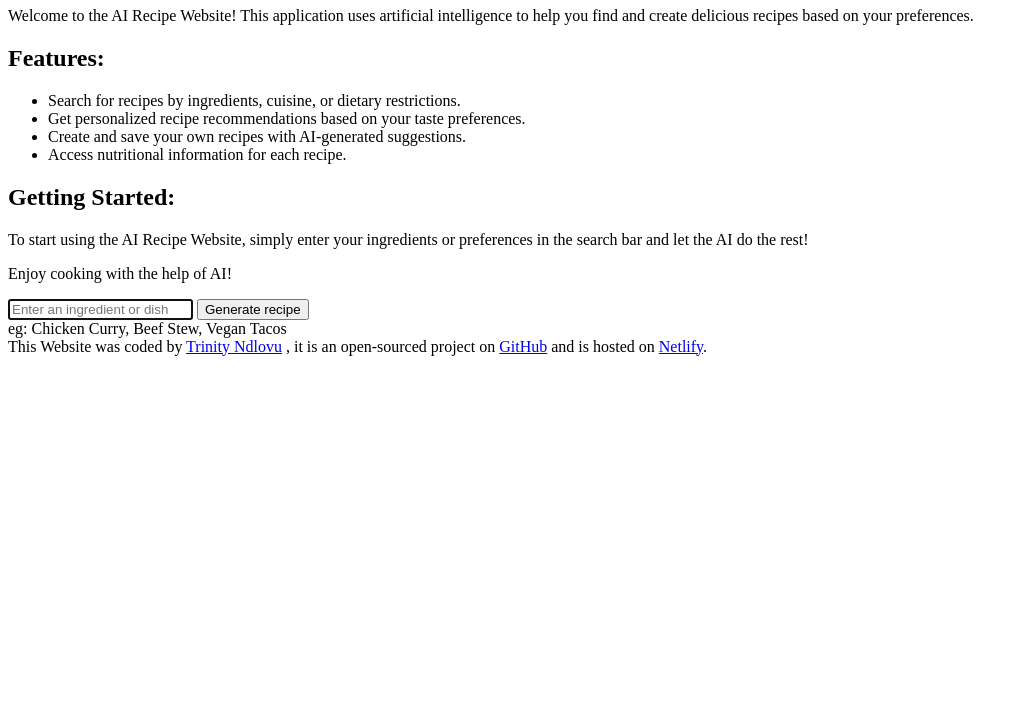
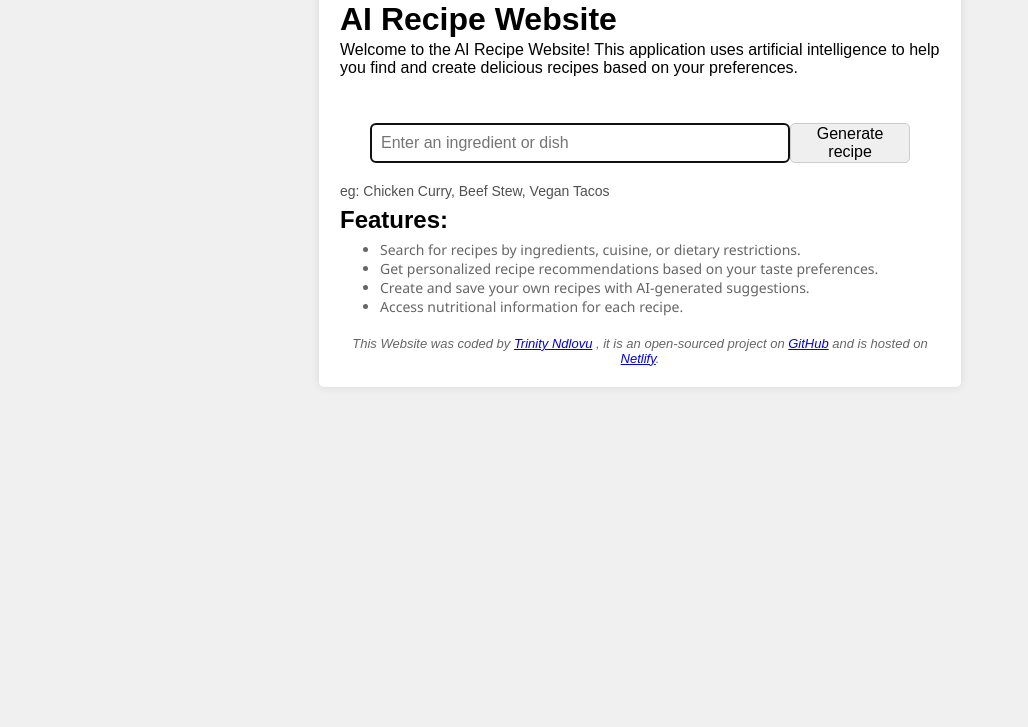
Before and after one commit to ndlovutrinity18-a11y/AI-Recipe-Generator, a plain HTML site: page index.html in a window 1280 px wide. Shown: the part 73-800 px from the top of the page, without its empty margins (0-1028 px from the left). Drawn offline with Linux system fonts and the light colour scheme.

Commit message:
linked the css file

```diff
--- a/index.html
+++ b/index.html
@@ -3,11 +3,20 @@
 <head>
     <meta charset="UTF-8">
     <meta name="viewport" content="width=device-width, initial-scale=1.0">
+    <link rel="stylesheet" href="src/style.css">
     <title>AI recipe website</title>
 </head>
 <body>
+    <main id="container">
     <h1>AI Recipe Website</h1>
     <p>Welcome to the AI Recipe Website! This application uses artificial intelligence to help you find and create delicious recipes based on your preferences.</p>
+
+        <form id="search-form">
+            <input type="text" placeholder="Enter an ingredient or dish"  autofocus required autocomplete="off"
+            id="search-input">
+            <button type="submit">Generate recipe</button>
+        </form>
+        <div id="examples">eg: Chicken Curry, Beef Stew, Vegan Tacos</div>
     <h2>Features:</h2>
     <ul>
         <li>Search for recipes by ingredients, cuisine, or dietary restrictions.</li>
@@ -15,20 +24,11 @@
         <li>Create and save your own recipes with AI-generated suggestions.</li>
         <li>Access nutritional information for each recipe.</li>
     </ul>
-    <h2>Getting Started:</h2>
-    <p>To start using the AI Recipe Website, simply enter your ingredients or preferences in the search bar and let the AI do the rest!</p>
-    <p>Enjoy cooking with the help of AI!</p>
-    <main>
-        <form>
-            <input type="text" placeholder="Enter an ingredient or dish"  autofocus required autocomplete="off">
-            <button type="submit">Generate recipe</button>
-        </form>
-        <div>eg: Chicken Curry, Beef Stew, Vegan Tacos</div>
-    </main>
     <footer>
         This Website was coded by <a href="https://github.com/ndlovutrinity18-a11y" target="_blank" rel="noopener noreferrer">Trinity Ndlovu</a>
         , it is an open-sourced project on <a href="https://github.com/ndlovutrinity18-a11y/New-folder" target="_blank" rel="noopener noreferrer">GitHub</a>
         and is hosted on <a href="https://airecipebytee.netlify.app/" target="_blank" rel="noopener noreferrer">Netlify</a>.
     </footer>
+</main>
 </body>
 </html>
--- a/src/style.css
+++ b/src/style.css
@@ -0,0 +1,60 @@
+body {
+  background-color: #f0f0f0;
+  font-family: Arial, sans-serif;
+}
+ #container {
+  font-family: Arial, sans-serif;
+  margin: 0 auto;
+  margin-top: 50px;
+  padding: 20px;
+  background-color: #fff;
+  border: 1px solid transparent;
+  border-radius: 5px;
+    box-shadow: 0 0 10px rgba(0, 0, 0, 0.1);
+    max-width: 600px;
+}
+h1,h2{
+    margin-bottom: 20px;
+    text-align: left;
+    font: size 30px;
+    line-height: 1.2px;
+}
+#search-input {
+  width: 80%;
+  padding: 10px;
+  margin-bottom: 10px;
+  border: 1px solid #ccc;
+  border-radius: 5px;
+  font-size: 16px;
+}
+
+form{
+  padding: 30px ;
+  display: flex;
+  border-radius: 10px;
+}
+button {
+  border: 1px solid #ccc;
+  border-radius: 5px;
+  cursor: pointer;
+  font-size: 16px;
+  margin-bottom: 10px;
+}
+#examples{
+    font-size: 14px;
+    color: rgba(0, 0, 0, 0.685);
+    margin-top: -20px;
+    margin-bottom: 20px;
+}
+footer {
+  margin-top: 20px;
+  font-size: 13px;
+  color: #666;
+  text-align: center;
+  font-style: italic;
+}
+ul{
+  font-family: 'Segoe UI', Tahoma, Geneva, Verdana, sans-serif;
+  font-size: 14px;
+  color: #666;
+}
```
